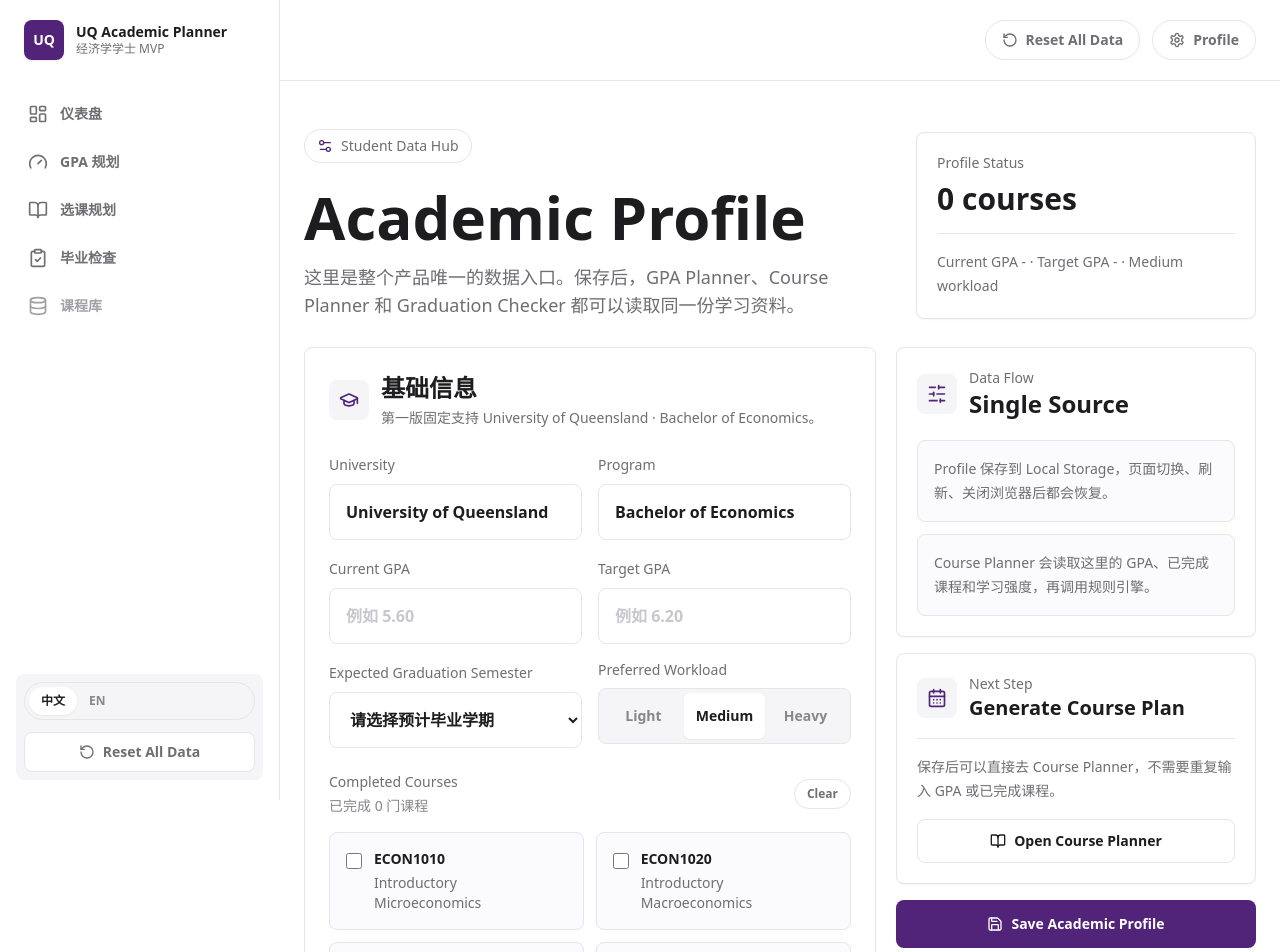
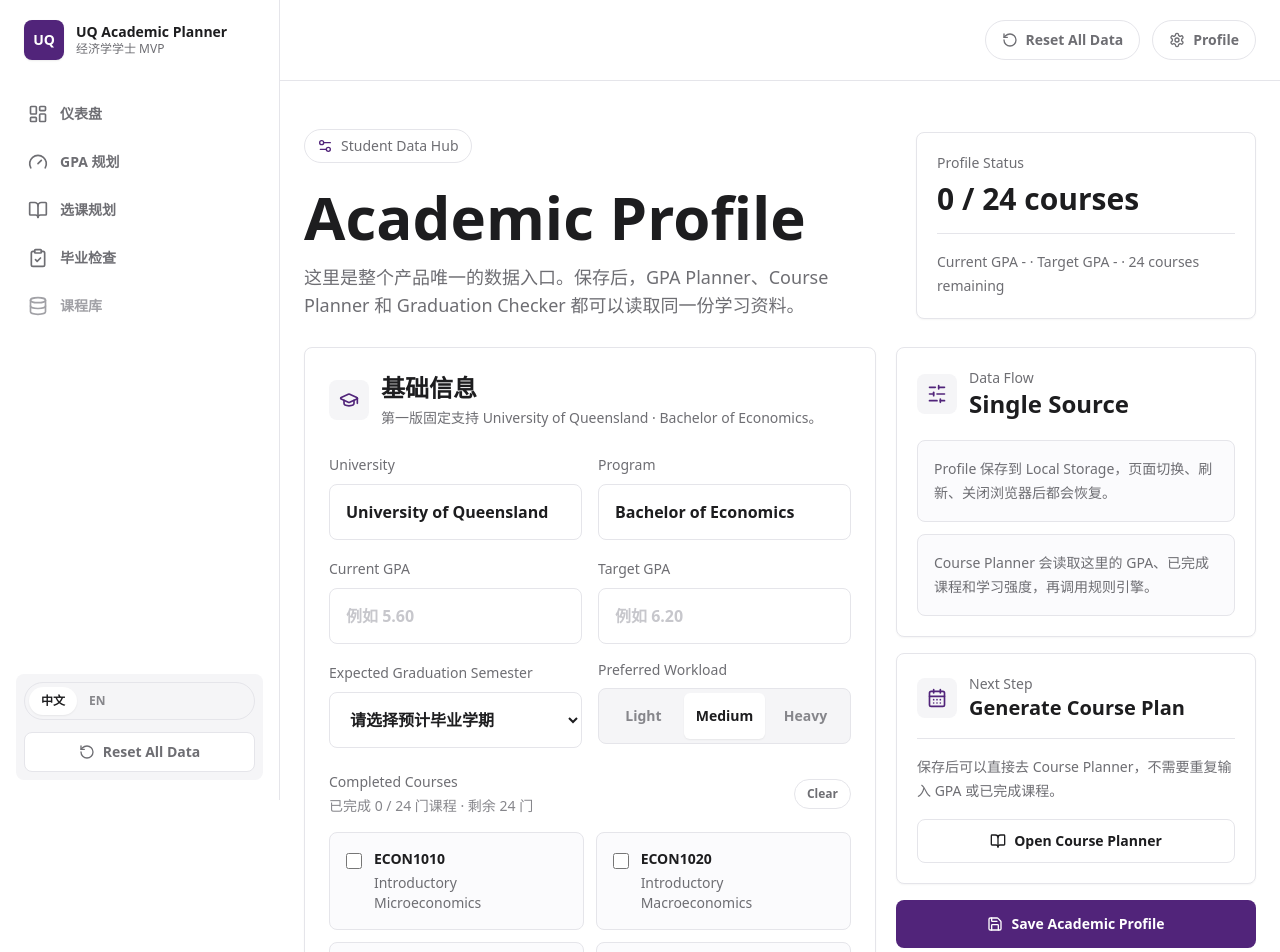
Before and after one commit to ChgAI13/11GHC, a Next.js app: page /profile in a window 1280 px wide. Shown: the top 952 px of the page. Built offline with nearby package versions, Linux system fonts and the light colour scheme.

Commit message:
Unify academic progress from profile

```diff
--- a/app/page.jsx
+++ b/app/page.jsx
@@ -181,7 +181,7 @@
 
 export default function DashboardPage() {
   const { language } = useLanguage();
-  const { profile } = useProfile();
+  const { profile, academicProgress } = useProfile();
   const t = copy[language];
   const graduationResult = useMemo(
     () =>
@@ -203,11 +203,8 @@
       }),
     [profile]
   );
-  const completedCourseCount = profile.completedCourses.length;
-  const remainingCourseCount = Math.max(
-    uqBachelorOfEconomicsCourses.length - completedCourseCount,
-    0
-  );
+  const completedCourseCount = academicProgress.completedCourseCount;
+  const remainingCourseCount = academicProgress.remainingCourseCount;
   const degreePercent = graduationResult.overallProgress;
   const strokeOffset =
     progressCircle.circumference -
@@ -225,15 +222,15 @@
       value: String(completedCourseCount),
       helper:
         language === "zh"
-          ? `${graduationResult.totalCompletedUnits} units 已完成`
-          : `${graduationResult.totalCompletedUnits} units completed`
+          ? `${academicProgress.completedUnits} units 已完成`
+          : `${academicProgress.completedUnits} units completed`
     },
     {
       value: String(remainingCourseCount),
       helper:
         language === "zh"
-          ? `${graduationResult.missingUnits} units 待完成`
-          : `${graduationResult.missingUnits} units remaining`
+          ? `${academicProgress.remainingUnits} units 待完成`
+          : `${academicProgress.remainingUnits} units remaining`
     }
   ];
   const dashboardStats = t.stats.map((item, index) => ({
@@ -263,14 +260,14 @@
           topRecommendation
             ? `下学期优先考虑 ${topRecommendation}，它最符合当前 Profile 和毕业进度。`
             : "先到 Academic Profile 填写 Current GPA 和已完成课程。",
-          `你还需要 ${graduationResult.missingUnits} units 才能达到当前 Mock Degree Rules。`,
+          `你还需要 ${academicProgress.remainingUnits} units 才能达到当前 Mock Degree Rules。`,
           `当前偏好的学习负荷是 ${profile.preferredWorkload}，Course Planner 会按这个节奏推荐课程。`
         ]
       : [
           topRecommendation
             ? `Prioritise ${topRecommendation} next semester based on your Profile and degree progress.`
             : "Complete your Current GPA and completed courses in Academic Profile first.",
-          `You still need ${graduationResult.missingUnits} units under the current mock degree rules.`,
+          `You still need ${academicProgress.remainingUnits} units under the current mock degree rules.`,
           `Your preferred workload is ${profile.preferredWorkload}, and Course Planner will use that pace.`
         ];
   const degreeCompletedText =
--- a/app/profile/page.jsx
+++ b/app/profile/page.jsx
@@ -13,6 +13,7 @@
 } from "lucide-react";
 import { uqBachelorOfEconomicsCourses } from "@/data/courses";
 import { useProfile } from "@/components/ProfileProvider";
+import { calculateAcademicProgress } from "@/lib/academicProgress";
 
 const panelClass = "rounded-lg border border-[#e5e5ea] bg-white shadow-[0_1px_2px_rgba(0,0,0,0.04)]";
 const softPanelClass = "rounded-lg border border-[#e5e5ea] bg-[#fbfbfd]";
@@ -29,13 +30,17 @@
 ];
 
 export default function AcademicProfilePage() {
-  const { profile, saveProfile } = useProfile();
+  const { profile, academicProgress, saveProfile } = useProfile();
   const [draftProfile, setDraftProfile] = useState(profile);
   const [savedMessage, setSavedMessage] = useState("");
 
   const completedCourseSet = useMemo(
     () => new Set(draftProfile.completedCourses),
     [draftProfile.completedCourses]
+  );
+  const draftProgress = useMemo(
+    () => calculateAcademicProgress(draftProfile),
+    [draftProfile]
   );
 
   useEffect(() => {
@@ -91,11 +96,11 @@
           <div className={`${panelClass} p-5`}>
             <p className="text-sm font-medium text-[#6e6e73]">Profile Status</p>
             <p className="mt-2 text-3xl font-semibold tracking-normal text-[#1d1d1f]">
-              {profile.completedCourses.length} courses
+              {academicProgress.completedCourseCount} / {academicProgress.totalCourseCount} courses
             </p>
             <p className="mt-4 border-t border-[#e5e5ea] pt-4 text-sm leading-6 text-[#6e6e73]">
               Current GPA {profile.currentGpa || "-"} · Target GPA {profile.targetGpa || "-"} ·{" "}
-              {profile.preferredWorkload} workload
+              {academicProgress.remainingCourseCount} courses remaining
             </p>
           </div>
         </div>
@@ -218,7 +223,8 @@
               <div>
                 <p className="text-sm font-medium text-[#6e6e73]">Completed Courses</p>
                 <p className="mt-1 text-sm text-[#86868b]">
-                  已完成 {draftProfile.completedCourses.length} 门课程
+                  已完成 {draftProgress.completedCourseCount} / {draftProgress.totalCourseCount} 门课程 · 剩余{" "}
+                  {draftProgress.remainingCourseCount} 门
                 </p>
               </div>
               <button
--- a/components/GpaGoalPlanner.jsx
+++ b/components/GpaGoalPlanner.jsx
@@ -12,11 +12,9 @@
   TrendingUp
 } from "lucide-react";
 import { useProfile } from "@/components/ProfileProvider";
-import { uqBachelorOfEconomicsGraduationRules } from "@/data/graduationRules";
 
 const panelClass = "rounded-lg border border-[#e5e5ea] bg-white shadow-[0_1px_2px_rgba(0,0,0,0.04)]";
 const softPanelClass = "rounded-lg border border-[#e5e5ea] bg-[#fbfbfd]";
-const STANDARD_COURSE_UNITS = 2;
 
 function clampNumber(value, min, max) {
   const numericValue = Number(value);
@@ -151,16 +149,11 @@
 }
 
 export function GpaGoalPlanner() {
-  const { profile } = useProfile();
+  const { profile, academicProgress } = useProfile();
   const currentGpa = profile.currentGpa;
   const targetGpa = profile.targetGpa;
-  const completedCount = String(profile.completedCourses.length);
-  const totalCourseCount = Math.ceil(
-    uqBachelorOfEconomicsGraduationRules.totalUnits / STANDARD_COURSE_UNITS
-  );
-  const remainingCount = String(
-    Math.max(totalCourseCount - profile.completedCourses.length, 0)
-  );
+  const completedCount = String(academicProgress.completedCourseCount);
+  const remainingCount = String(academicProgress.remainingCourseCount);
 
   const result = useMemo(() => {
     const current = clampNumber(currentGpa, 0, 7);
--- a/components/ProfileProvider.jsx
+++ b/components/ProfileProvider.jsx
@@ -9,6 +9,7 @@
   subscribe,
   updateProfile
 } from "@/lib/profileStore";
+import { calculateAcademicProgress } from "@/lib/academicProgress";
 
 const ProfileContext = createContext(null);
 
@@ -23,15 +24,17 @@
     });
   }, []);
 
-  const value = useMemo(
-    () => ({
+  const value = useMemo(() => {
+    const academicProgress = calculateAcademicProgress(profile);
+
+    return {
       profile,
+      academicProgress,
       resetProfile,
       saveProfile,
       updateProfile
-    }),
-    [profile]
-  );
+    };
+  }, [profile]);
 
   return <ProfileContext.Provider value={value}>{children}</ProfileContext.Provider>;
 }
--- /dev/null
+++ b/lib/academicProgress.ts
@@ -0,0 +1,33 @@
+import { uqBachelorOfEconomicsGraduationRules } from "../data/graduationRules.ts";
+import type { AcademicProfile } from "./profileStore.ts";
+
+export const STANDARD_COURSE_UNITS = 2;
+
+export interface AcademicProgressSummary {
+  totalUnits: number;
+  completedUnits: number;
+  remainingUnits: number;
+  totalCourseCount: number;
+  completedCourseCount: number;
+  remainingCourseCount: number;
+}
+
+export function calculateAcademicProgress(
+  profile: AcademicProfile
+): AcademicProgressSummary {
+  const totalUnits = uqBachelorOfEconomicsGraduationRules.totalUnits;
+  const completedCourseCount = profile.completedCourses.length;
+  const completedUnits = completedCourseCount * STANDARD_COURSE_UNITS;
+  const remainingUnits = Math.max(totalUnits - completedUnits, 0);
+  const totalCourseCount = Math.ceil(totalUnits / STANDARD_COURSE_UNITS);
+  const remainingCourseCount = Math.max(totalCourseCount - completedCourseCount, 0);
+
+  return {
+    totalUnits,
+    completedUnits,
+    remainingUnits,
+    totalCourseCount,
+    completedCourseCount,
+    remainingCourseCount
+  };
+}
```
